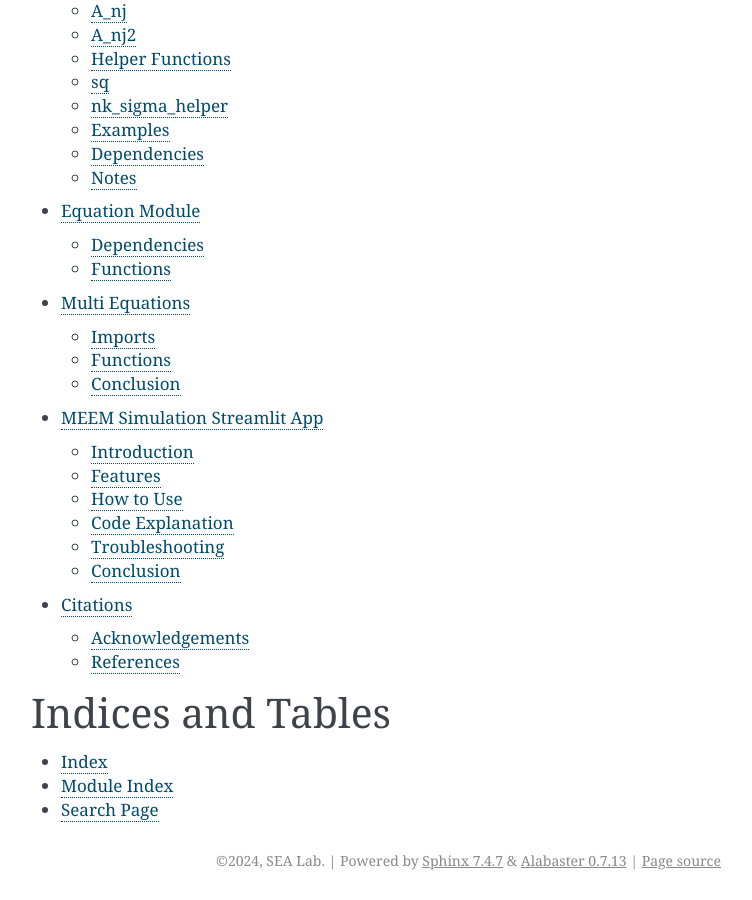
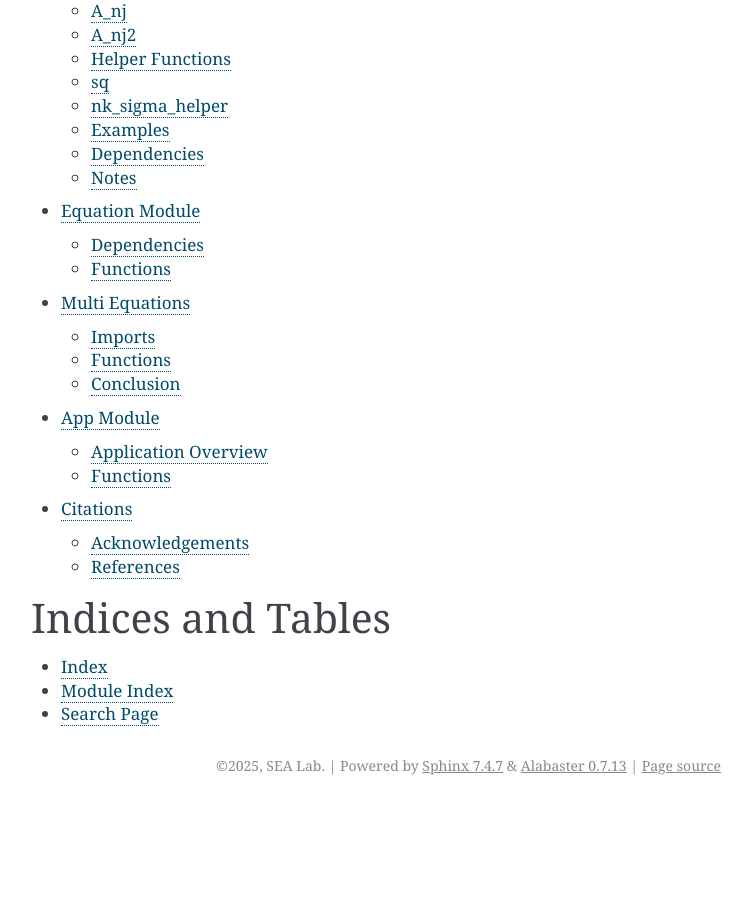
Before and after one commit to symbiotic-engineering/OpenFLASH, a Sphinx documentation site: the page built from docs/index.rst, in a window 1280 px wide and 900 px high, scrolled down 1861 px. Shown: the whole window, without its empty margins (389-1141 px from the left). Built offline with Sphinx 7.4.7, drawn with Linux system fonts in a browser that asks for light colours; after the commit the page ends 2666 px from its top, so only the background shows below that; some of the changed lines change nothing that is shown.

Commit message:
Improve Sphinx documentation build and app module rendering
- **Fix `app` module import for Autodoc:** Corrected `sys.path` in `conf.py` to ensure Sphinx's `autodoc` extension can correctly locate and import the `app.py` module. This resolves the "No module named 'app'" warning and allows `plot_field` and `main` functions to be properly documented.
- **Resolve `code-block` syntax errors:** Corrected the `code-block` directive syntax in `app_walk.rst` by ensuring proper spacing and arguments, resolving the "maximum 1 argument(s) allowed" error.

```diff
--- a/docs/app_walk.rst
+++ b/docs/app_walk.rst
@@ -1,85 +1,112 @@
-MEEM Simulation Streamlit App
-=============================
+.. _app-module:
 
-Introduction
-------------
-The MEEM Simulation app allows users to perform simulations for solving a multi-region problem with custom parameters. The app uses the MEEM (Multi-Region Eigenfunction Expansion Method) engine to compute hydrodynamic coefficients and visualize the results.
+============
+App Module
+============
 
-Features
---------
-1. **Hydrodynamic Coefficients Calculation:** The app calculates the coefficients based on user-defined domain parameters.
-2. **Visualization:** The app provides visualizations of the radial, vertical, and total velocity potentials.
-3. **Interactive Sidebar:** Users can interactively adjust simulation parameters like height, slant vectors, spatial resolution, and harmonic values.
+.. automodule:: app
+   :members:
+   :undoc-members:
+   :show-inheritance:
 
-How to Use
------------
-1. **Run the Streamlit App:**
-   Ensure that you have Streamlit installed. You can install it using:
+.. _app-overview:
 
-   .. code-block:: bash
-      pip install streamlit
+Application Overview
+====================
 
-   To launch the app, run the following command in the docs folder:
+This Streamlit application (`app.py`) provides an interactive interface for simulating the hydrodynamic behavior of multiple cylinders using MEEM. Users can adjust various parameters to visualize potential and velocity fields, and compute hydrodynamic coefficients (added mass and damping).
 
-   .. code-block:: bash
-      streamlit run app.py
+ **Run the Streamlit App:**
+ Ensure that you have Streamlit installed. You can install it using:
 
-2. **Adjust Simulation Parameters:**
-   The app features a sidebar where you can input different parameters for your simulation:
+ .. code-block:: bash
 
-   - **Water Height (h):** Adjust the height parameter. The default is set to 1.001 meters.
-   - **Body Height (d):** Enter a list of body heights separated by commas (e.g., "0.5,0.25").
-   - **Diameter (a):** Enter a list of diameters separated by commas (e.g., "0.5,1").
-   - **Heaving States:** Define whether each region is heaving (1 for True, 0 for False) by entering a comma-separated list (e.g., "1,1").
-   - **Slant Vectors:** Enter slant vectors for each region (e.g., "0,0,1;0,0,1;0,0,1").
-   - **Number of Harmonics (NMK):** Define the number of harmonics for each region, separated by commas (e.g., "30,30,30").
-   - **Spatial Resolution:** Choose the spatial resolution for the mesh grid. The range is between 10 and 100.
-   - **Checkboxes:** Select whether to display different potential plots, such as homogeneous, particular, total, radial velocity, and vertical velocity.
+   pip install streamlit
 
-3. **View Domain Parameters:**
-   After configuring the parameters, the app displays the domain parameters, including the number of harmonics, radial widths, and slant vectors, which are used in the simulation.
+ To launch the app, run the following command in the docs folder:
 
-4. **Run the Simulation:**
-   Once you've configured the parameters, the app automatically runs the simulation and computes the hydrodynamic coefficients.
+ .. code-block:: bash
 
-5. **Visualization:**
-   The app provides visualizations of different potential fields. These include:
-   - **Homogeneous Potential Plots**
-   - **Particular Potential Plots**
-   - **Total Potential Plots**
-   - **Radial Velocity Potential Plots**
-   - **Vertical Velocity Potential Plots**
+   streamlit run app.py
 
-   You can interact with the plots and explore the results. The plots are generated using the Matplotlib library, with contour plots showing the variation of potential across the radial and axial distances.
+**Key Features:**
 
-6. **Understanding the Results:**
-   The hydrodynamic coefficients and the potential fields are computed based on the user-defined inputs. These results are displayed in the app in a format that helps you understand the spatial variations in the velocity potentials.
+* **Interactive Parameters:** Adjust water depth, cylinder radii, heaving states, number of harmonics, wave number, angular frequency, and spatial resolution.
+* **Dynamic Domain Configuration:** Supports multi-region calculations.
+* **Slant Support:** Allows specification of slanted cylinder walls.
+* **Hydrodynamic Coefficients:** Calculates and displays added mass and damping for each heaving mode.
+* **Potential and Velocity Field Visualization:** Plots homogeneous, particular, and total potential fields, as well as radial and vertical velocity components.
 
-Code Explanation
-----------------
-The main components of the code include:
+.. _app-functions:
 
-1. **User Input:**
-   The app uses `st.sidebar` for user inputs, where users can adjust various parameters for the simulation.
+Functions
+=========
 
-2. **Geometry and Engine Setup:**
-   The `Geometry` and `MEEMEngine` classes are used to configure the simulation domain and run the solver. The problem is set up using these objects, and the linear system is solved using SciPy's `linalg.solve()` function.
+.. autofunction:: plot_field
+   :noindex:
 
-3. **Potential and Velocity Calculations:**
-   The code calculates different potentials (e.g., homogeneous, particular, total) and velocities (e.g., radial, vertical) using predefined functions like `phi_h_n_inner_func`, `phi_h_m_i_func`, and others.
+   Plots the real and imaginary parts of a field using Matplotlib.
+   The function returns a Matplotlib figure object.
 
-4. **Visualization:**
-   The `plot_potential()` function creates visual representations of the computed potential fields using Matplotlib and Streamlit's `st.pyplot()`.
+   :param field: A 2D NumPy array representing the complex field data.
+   :type field: numpy.ndarray
+   :param R: A 2D NumPy array of radial coordinates.
+   :type R: numpy.ndarray
+   :param Z: A 2D NumPy array of axial coordinates.
+   :type Z: numpy.ndarray
+   :param title: The title for the plot.
+   :type title: str
+   :param a_list: A list of cylinder radii used for plotting vertical boundary lines.
+   :type a_list: list[float]
+   :param d_list: A list of cylinder depths used for plotting horizontal boundary lines.
+   :type d_list: list[float]
+   :param plot_imaginary: If True, plots both real and imaginary parts. If False, only plots the real part. Defaults to True.
+   :type plot_imaginary: bool
+   :returns: A Matplotlib Figure object.
+   :rtype: matplotlib.figure.Figure
 
-Troubleshooting
----------------
-- Ensure that all necessary Python packages are installed, including `streamlit`, `numpy`, `pandas`, `scipy`, and `matplotlib`.
-- If the app does not load, check the browser console for any error messages.
-- Ensure that the correct versions of packages are being used to avoid compatibility issues.
-- If slant vectors or other inputs are misconfigured, the app will show an error and prompt you to adjust the inputs.
+.. autofunction:: main
+   :noindex:
 
-Conclusion
-----------
-This Streamlit app provides an easy-to-use interface for running complex MEEM simulations. It allows users to customize the parameters, run simulations, and visualize the results interactively. By adjusting parameters in the sidebar, users can explore different configurations and see how they affect the hydrodynamic coefficients and velocity potentials.
+   The main function that sets up and runs the Streamlit application.
 
-For more information, refer to the documentation of the `MEEMEngine`, `Geometry`, and other classes used in the app.
+   It configures the sidebar for user inputs, parses and validates these inputs,
+   sets up the `MEEMProblem` and `MEEMEngine`, solves the hydrodynamic problem,
+   computes coefficients, calculates potential and velocity fields, and
+   visualizes the results using Matplotlib plots within the Streamlit interface.
+
+   **User Inputs (Sidebar):**
+
+   * **Water Depth (h):** Overall depth of the water. (Slider)
+   * **Cylinder Depths (d):** Comma-separated list of depths for each cylinder. (Text Input)
+   * **Cylinder Radii (a):** Comma-separated list of radii for each cylinder. (Text Input)
+   * **Heaving States:** Comma-separated binary (1=True, 0=False) list indicating if each domain is heaving. (Text Input)
+   * **Slanted States:** Comma-separated binary (1=True, 0=False) list indicating if each domain's outer wall is slanted. (Text Input)
+   * **Number of Harmonics (NMK):** Comma-separated list specifying the number of terms in the approximation for each domain (inner, middle, exterior). (Text Input)
+   * **Wave Number (m0):** The radial wave number. (Number Input)
+   * **Angular Frequency (omega):** The angular frequency of the wave system. (Number Input)
+   * **Spatial Resolution:** Controls the density of the grid for plotting potential/velocity fields. (Slider)
+
+   **Plot Options (Sidebar Checkboxes):**
+
+   * Show Homogeneous Potential Plots
+   * Show Particular Potential Plots
+   * Show Total Potential Plots
+   * Show Radial Velocity Plots
+   * Show Vertical Velocity Plots
+
+   **Simulation Steps:**
+
+   1.  **Input Parsing & Validation:** Converts string inputs to lists of numbers and performs basic validation on their lengths.
+   2.  **Domain Parameter Construction:** Builds a list of dictionaries, each describing a domain's properties based on user inputs.
+   3.  **Geometry and Problem Setup:** Initializes `Geometry` and `MEEMProblem` objects with the defined parameters, frequencies, and modes.
+   4.  **MEEM Engine Initialization:** Creates an `MEEMEngine` instance.
+   5.  **Linear System Solving:** Solves the core linear system to find the unknown coefficients (`X`).
+   6.  **Hydrodynamic Coefficients Calculation:** Computes and displays added mass and damping coefficients for each heaving mode.
+   7.  **Coefficient Reformatting:** Reformats the solution vector `X` into a more usable structure (`Cs`) per region.
+   8.  **Cache Access:** Retrieves precomputed arrays (`m_k_arr`, `N_k_arr`) from the engine's cache.
+   9.  **Potential Field Calculation:** Iterates through spatial regions to calculate homogeneous and particular potentials based on the computed coefficients.
+   10. **Potential Field Plotting:** Generates and displays Matplotlib plots for the selected potential fields.
+   11. **Velocity Field Calculation:** Computes radial and vertical velocity components across the domain.
+   12. **Velocity Field Plotting:** Generates and displays Matplotlib plots for the velocity fields.
+   13. **Completion Message:** Displays a success message upon simulation completion.
--- a/docs/conf.py
+++ b/docs/conf.py
@@ -13,13 +13,13 @@
 import os
 import sys
 sys.path.insert(0, os.path.abspath('../package/src'))
-# sys.path.insert(0, os.path.abspath('.'))
+sys.path.insert(0, os.path.abspath('.'))
 
 
 # -- Project information -----------------------------------------------------
 
-project = 'MEEM'
-copyright = '2024, SEA Lab'
+project = 'openFLASH'
+copyright = '2025, SEA Lab'
 author = 'SEA Lab'
 
 # The full version, including alpha/beta/rc tags
```
